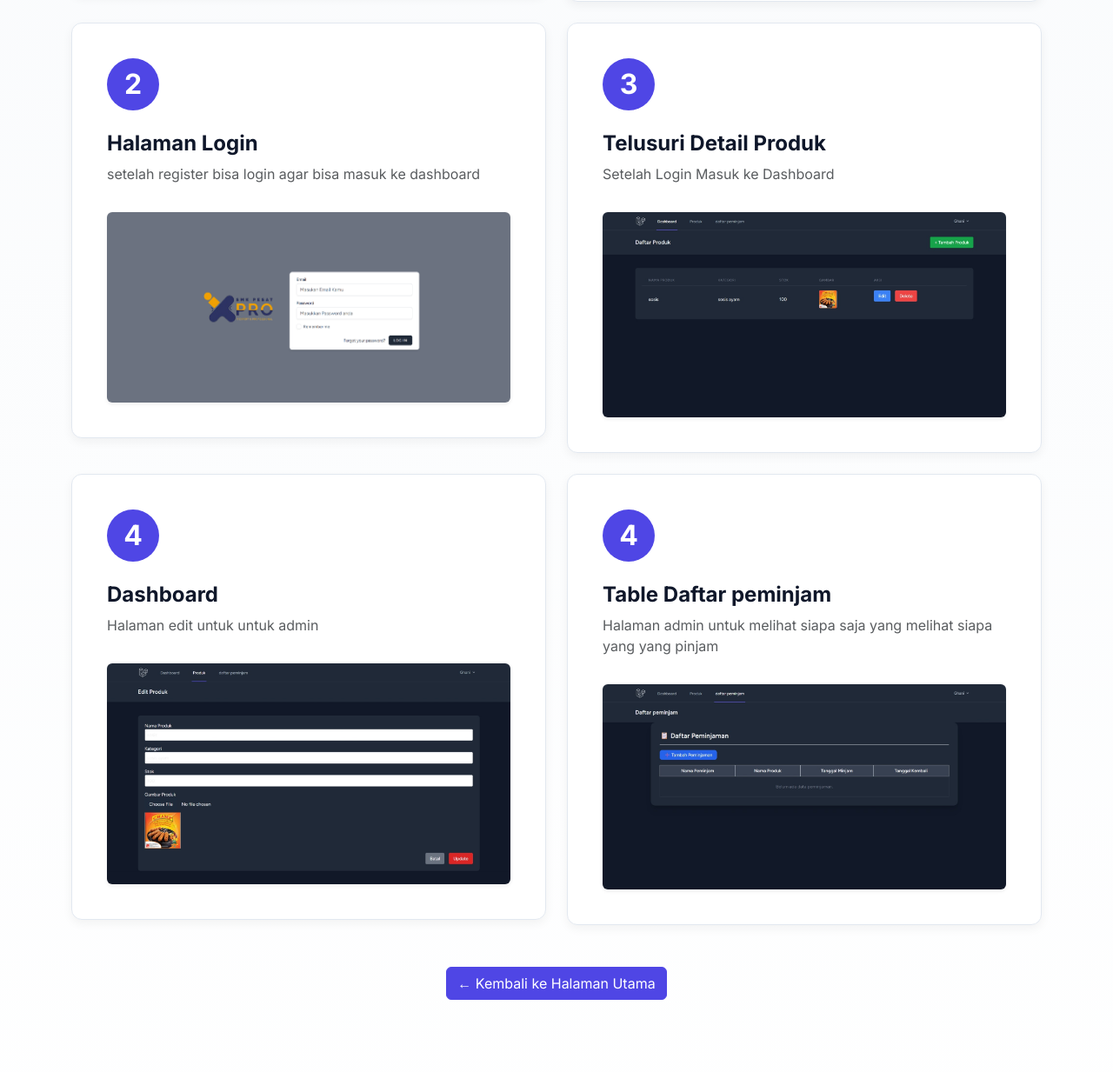
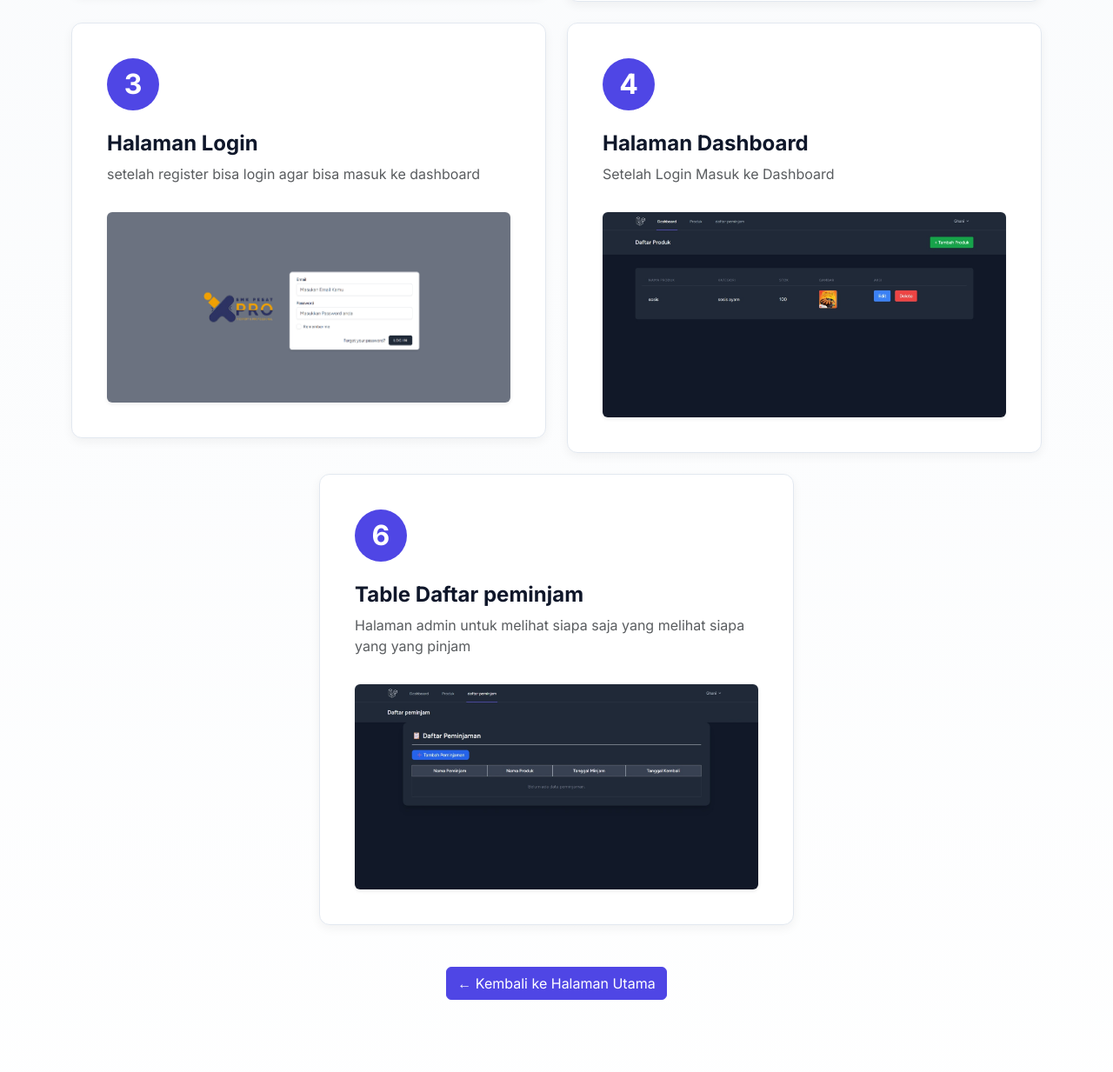
Before and after one commit to fathanghani864/Potofolio, a plain HTML site: page manajemen_inventaris.html in a window 1280 px wide. Shown: the part 627-1860 px from the top of the page at 87% size. Drawn offline with nearby package versions, Linux system fonts and the light colour scheme.

Commit message:
edit doang

```diff
--- a/manajemen_inventaris.html
+++ b/manajemen_inventaris.html
@@ -186,7 +186,7 @@
             </div>
             <div class="col-md-8 col-lg-6">
               <div class="step-card" data-aos="fade-right">
-                <div class="step-icon">1</div>
+                <div class="step-icon">2</div>
                 <h4 class="fw-bold">Halaman Register</h4>
                 <p class="text-muted">
                Disini ada halaman register untuk admin yang belu mempunyai akun
@@ -201,7 +201,7 @@
 
             <div class="col-md-8 col-lg-6">
               <div class="step-card" data-aos="fade-left">
-                <div class="step-icon">2</div>
+                <div class="step-icon">3</div>
                 <h4 class="fw-bold">Halaman Login </h4>
                 <p class="text-muted">
                 setelah register bisa login agar bisa masuk ke dashboard
@@ -215,8 +215,8 @@
             </div>
              <div class="col-md-8 col-lg-6">
               <div class="step-card" data-aos="fade-left">
-                <div class="step-icon">3</div>
-                <h4 class="fw-bold">Telusuri Detail Produk</h4>
+                <div class="step-icon">4</div>
+                <h4 class="fw-bold">Halaman Dashboard</h4>
                 <p class="text-muted">
                Setelah Login Masuk ke Dashboard
                 </p>
@@ -229,21 +229,7 @@
             </div>
              <div class="col-md-8 col-lg-6">
               <div class="step-card" data-aos="fade-left">
-                <div class="step-icon">4</div>
-                <h4 class="fw-bold">Dashboard</h4>
-                <p class="text-muted">
-           Halaman edit untuk untuk admin
-                </p>
-                <img
-                  src="gambar/Screenshot_17-9-2025_23147_127.0.0.1.jpeg"
-                  alt="Halaman Detail Produk"
-                  class="img-fluid rounded shadow-sm mt-3"
-                />
-              </div>
-            </div>
-             <div class="col-md-8 col-lg-6">
-              <div class="step-card" data-aos="fade-left">
-                <div class="step-icon">4</div>
+                <div class="step-icon">6</div>
                 <h4 class="fw-bold">Table Daftar peminjam</h4>
                 <p class="text-muted">
            Halaman admin untuk melihat siapa saja yang melihat siapa yang yang pinjam
```
Also changed, not shown: index.html (+6 -7 lines), isibaherindo.html (+3 -3 lines), onlycars.html (+1 -1 lines).
